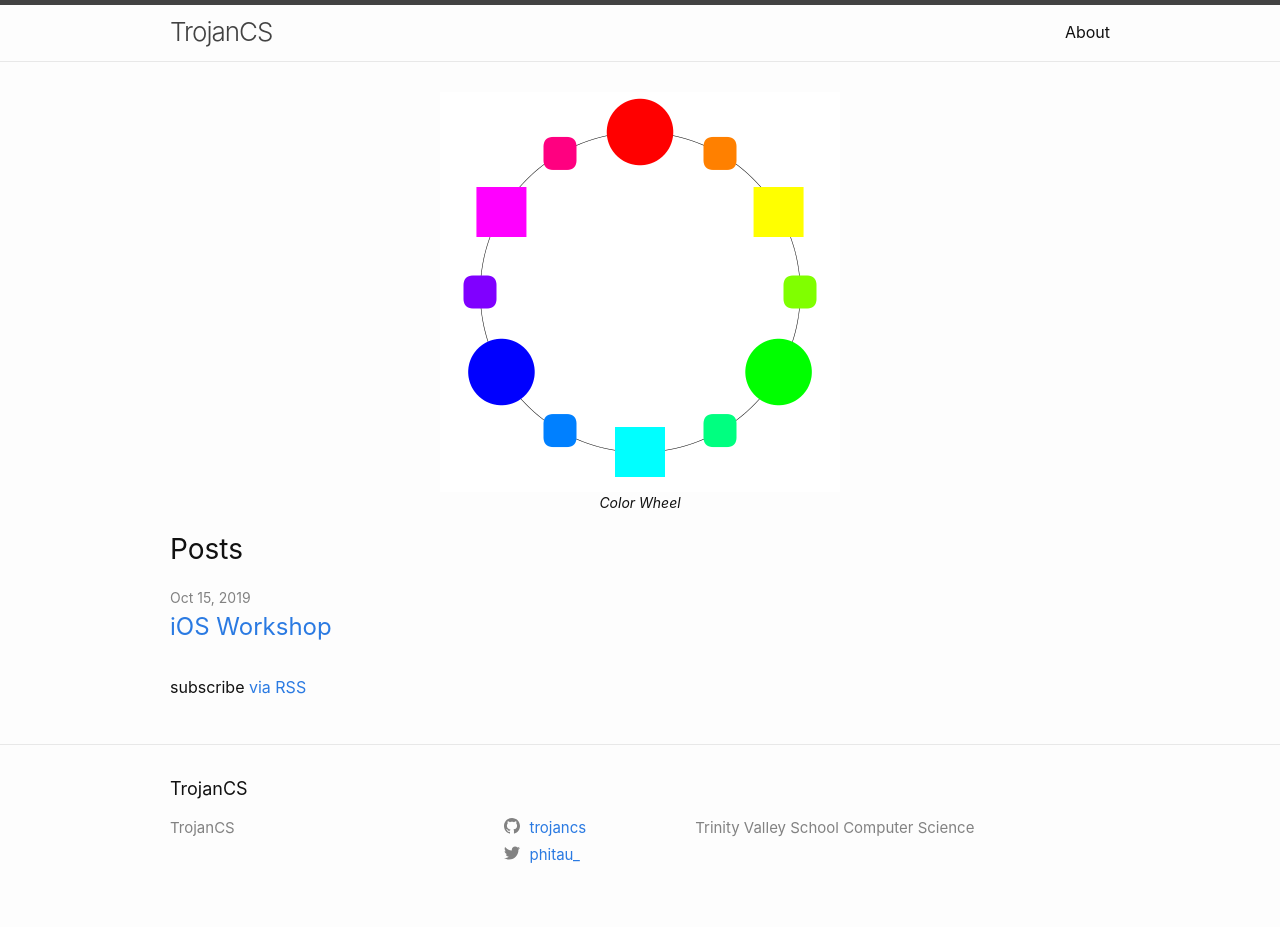
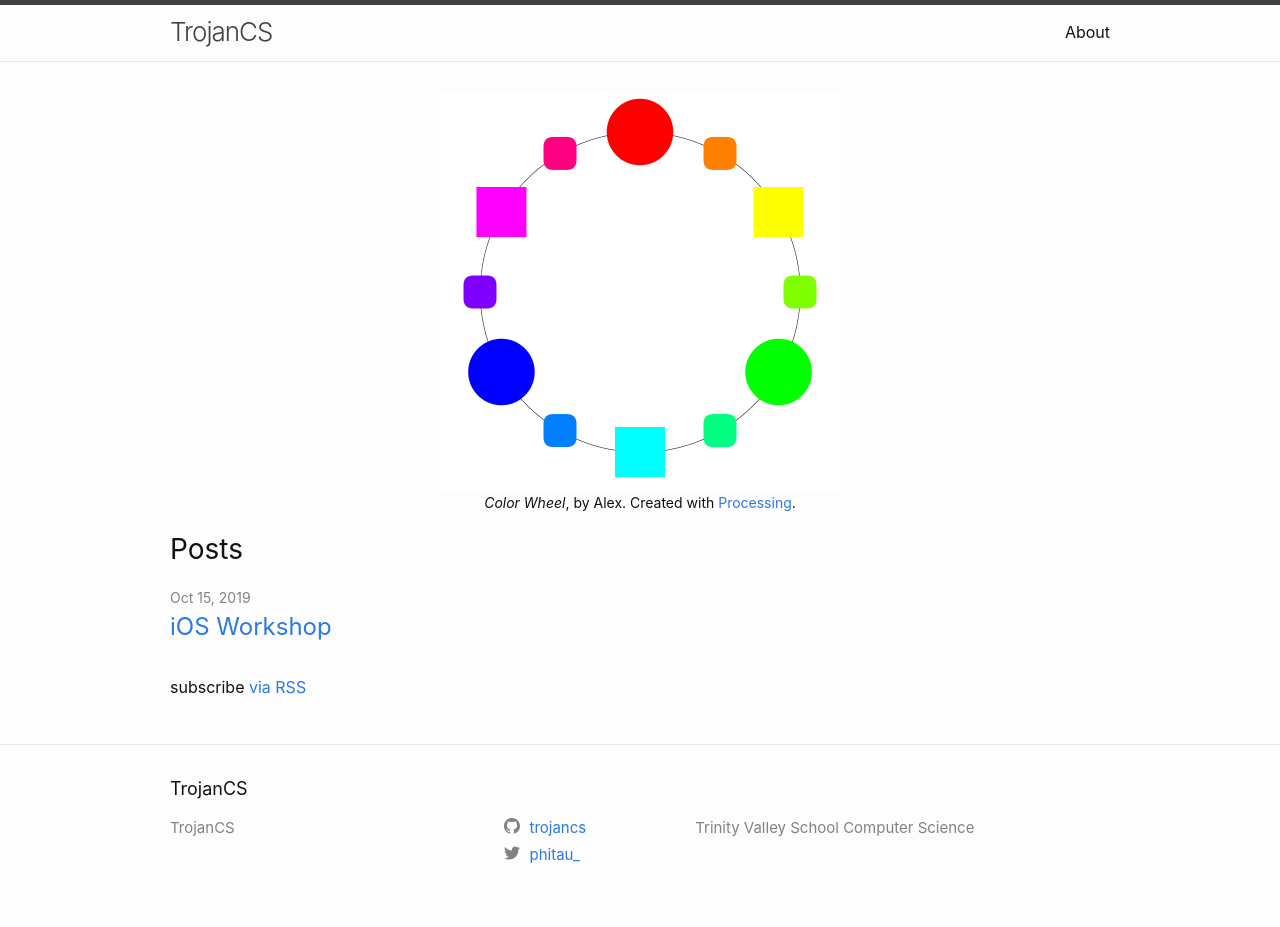
Before and after one commit to trojancs/trojancs.github.io, a Jekyll site: the page built from index.md, in a window 1280 px wide. Built offline with Jekyll 4.4.1, drawn with Linux system fonts in a browser that asks for light colours; our own code applies the rules of GitHub Pages for plain Markdown files.

Commit message:
Update index.md

```diff
--- a/index.md
+++ b/index.md
@@ -9,6 +9,6 @@ permalink: /
 <figure>
  <img width="400" src="/assets/images/top.png" alt="Color Wheel" />
  <figcaption>
- <i>Color Wheel</i>
+ <i>Color Wheel</i>, by Alex. Created with <a href="http://processing.org">Processing</a>.
  </figcaption>
 </figure>
```
